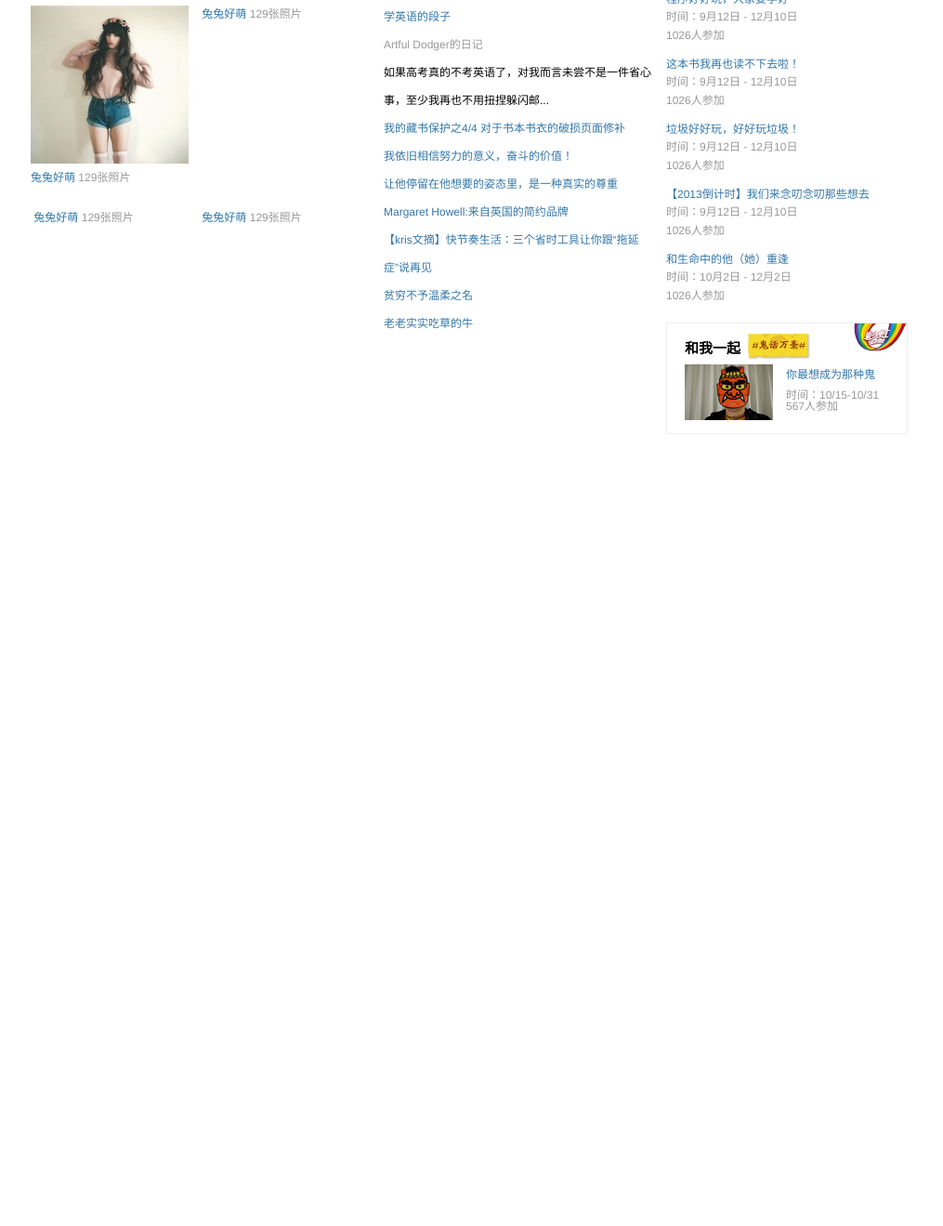
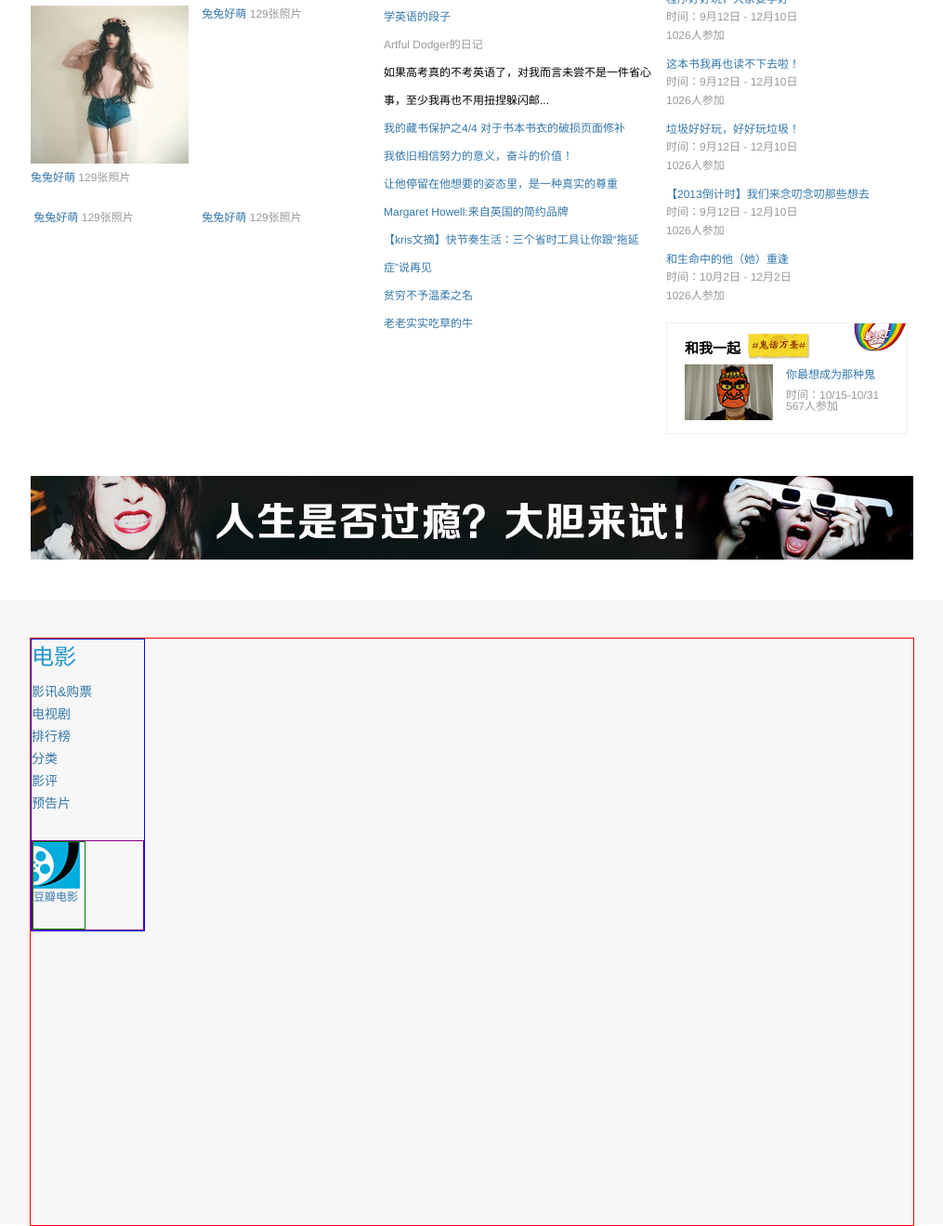
Before and after one commit to Tralo/douban, a plain HTML site: page index.html in a window 1280 px wide. Shown: the part 247-1566 px from the top of the page at 93% size, without its empty margins (132-1147 px from the left). Before the commit the page ends 800 px from the top, so only its background shows below. Drawn offline with Linux system fonts and the light colour scheme.

Commit message:
电影左侧边栏分类添加

```diff
--- a/css.css
+++ b/css.css
@@ -23,6 +23,20 @@ li{
 	position: absolute;
 	right: 0px;
 	top: 0px;
+}
+.hd-ad{
+	width: 950px;
+	height: 90px;
+	margin: 0 auto;
+
+
+}
+.left{
+	width: 121px;
+	position: absolute;
+	left: 0px;
+	top: 0px;
+	border: 1px solid blue;
 }
 
 .hd-header{
@@ -339,3 +353,50 @@ h2.title{
 	left: 128px;
 	top: 80px;
 }
+
+.hd-movie-background{
+	height: 631px;
+	background: #f7f7f7;
+	margin-top: 44px;
+	padding-top: 40px;
+
+}
+.hd-movie-background .hd-movie{
+	width: 950px;
+	height: 631px;
+	border: 1px solid #f00;
+	margin: 0 auto;
+	position: relative;
+}
+.hd-movie .left .left-title{
+	font-size: 24px;
+	color: #2297cc;
+
+}
+.left a:hover{
+	color: #fff;
+
+}
+.left .left-up{
+	margin-top: 5px;
+}
+
+.left .left-up li{
+	font-size: 14px;
+	line-height: 24px;
+}
+.left .left-down{
+	margin-top: 28px;
+	border: 1px solid purple;
+}
+.left .left-down li{
+	width: 55px;
+	height: 93px;
+	border: 1px solid green;
+}
+.left .left-down li a.left-down-pic{
+	display: block;
+	width: 50px;
+	height: 50px;
+	background: url(images/app_icons_50_6.jpg) -350px 0 no-repeat;
+}
--- a/index.html
+++ b/index.html
@@ -152,7 +152,35 @@
 				<span>567人参加 </span>
 			</div>
 		</div>
+	</div>
 
+	<div class="hd-ad">
+		<a href="#" target="_blank">
+			<img src="images/0b64348aad6d21d.jpg" alt="" />
+		</a>
+	</div>
+
+	<div class="hd-movie-background">
+		<div class="hd-movie">
+			<div class="left">
+				<a href="" class="left-title">电影</a>
+				<ul class="left-up">
+					<li><a href="">影讯&购票</a></li>
+					<li><a href="">电视剧</a></li>
+					<li><a href="">排行榜</a></li>
+					<li><a href="">分类</a></li>
+					<li><a href="">影评</a></li>
+					<li><a href="">预告片</a></li>
+				</ul>
+				<ul class="left-down">
+					<li>
+						<a href="" class="left-down-pic"></a>
+						<a href="" class="left-down-des">豆瓣电影</a>
+					</li>
+				</ul>
+			</div>
+
+		</div>
 	</div>
 
 
```
